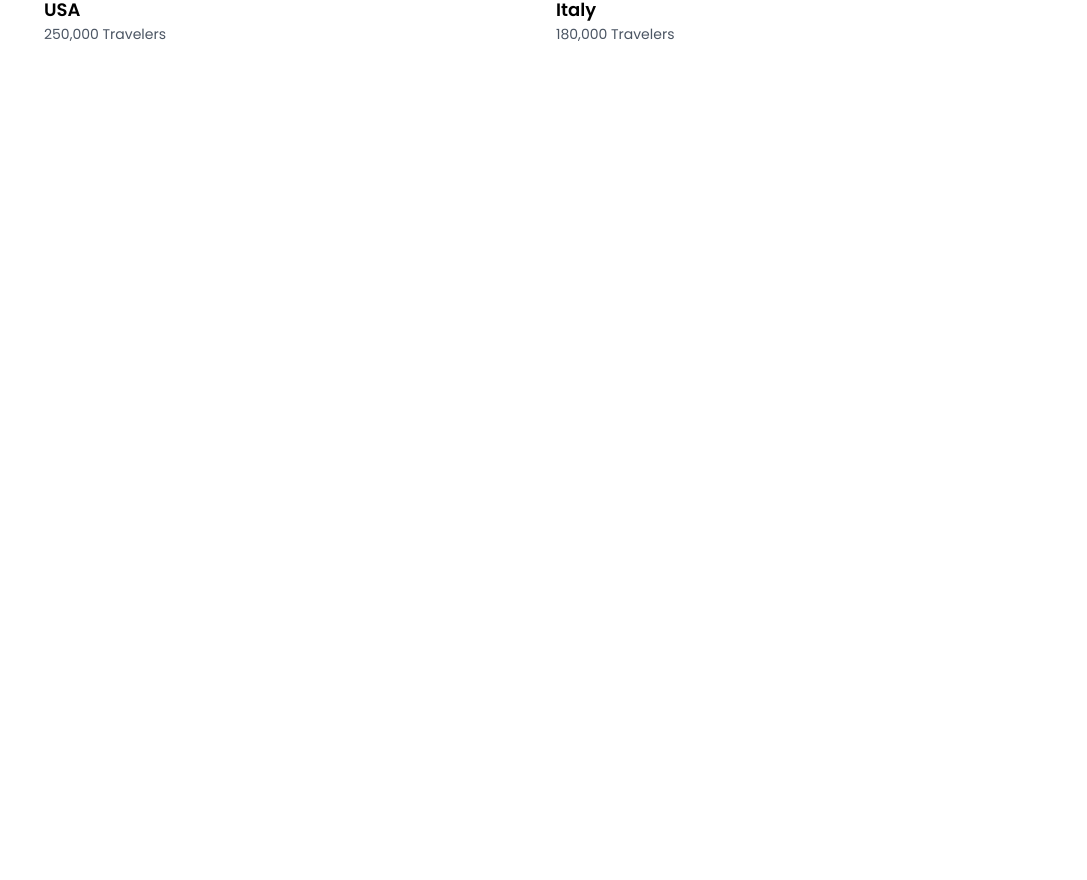
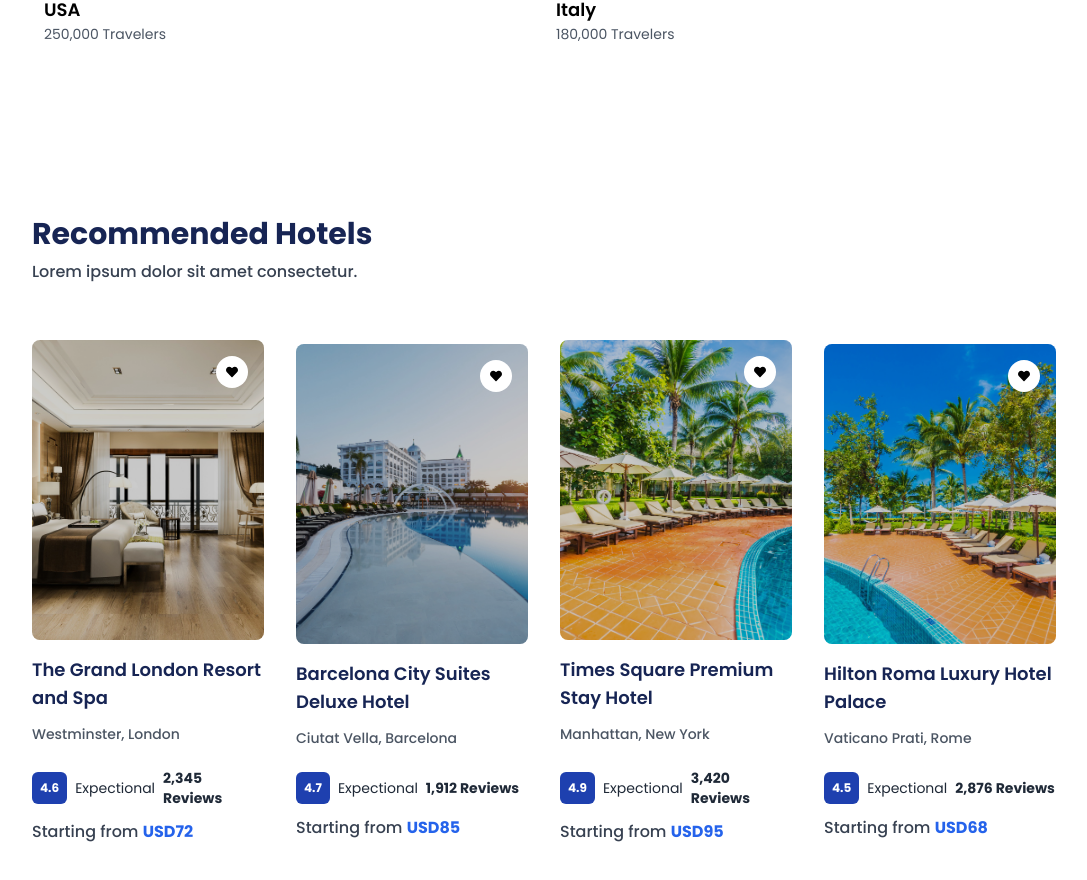
Before and after one commit to programer1983/next.js-travel-slidernpm-sliderswipper-scrollanimation, a Next.js app: page / in a window 1280 px wide. Shown: the part 1436-2316 px from the top of the page, without its empty margins (96-1183 px from the left). Before the commit the page ends 1572 px from the top, so only its background shows below. Built offline with nearby package versions, Linux system fonts and the light colour scheme.

Commit message:
create hotel section wich  hotelcard  component

```diff
--- a/components/Helper/SearchBox.tsx
+++ b/components/Helper/SearchBox.tsx
@@ -4,8 +4,7 @@
 
 const SearchBox = () => {
   return (
-    <div className='bg-white rounded-lg p-8 grid grid-cols-1 md:grid-cols-2 lg:grid-cols-3
-      xl:grid-cols-4 items-center justify-center gap-8 mt-4 sm:mt-12 w-[90%] sm:w-[80%]'>
+    <div className='bg-white rounded-lg p-8 grid grid-cols-1 md:grid-cols-2 lg:grid-cols-3 xl:grid-cols-4 items-center justify-center gap-8 mt-4 sm:mt-12 w-[90%] sm:w-[80%]'>
      <div className='flex items-center space-x-6'>
         <FaMap className='w-6 h-6 text-blue-600'/>
         <div>
--- a/components/Hero/Hero.tsx
+++ b/components/Hero/Hero.tsx
@@ -16,24 +16,17 @@
            preload='metadata'
            className='w-full h-full object-cover'>
         </video>
-        <div className='absolute z-[100] w-full h-full top-[50%] left-[50%]
-          translate-x-[-50%] translate-y-[-50%]'>
+        <div className='absolute z-[100] w-full h-full top-[50%] left-[50%] translate-x-[-50%] translate-y-[-50%]'>
           <div className='flex items-center justify-center flex-col w-full h-full'>
              <div>
-                <h1 className='text-[25px] md:text-[36px] lg:text-[45px] mb-4 md:mb-0
-                  text-center tracking-[0.7rem] text-white uppercase font-bold'>
+                <h1 className='text-[25px] md:text-[36px] lg:text-[45px] mb-4 md:mb-0 text-center tracking-[0.7rem] text-white uppercase font-bold'>
                     Lets enjoy the nature
                 </h1>
                 <p className='md:text-base text-center text-lg text-white font-normal [word-spacing:5px]'>Get the best prices on 2,000+ properties, worldwide</p>
              </div>
              <SearchBox />
-             <Link href='#' className='rounded px-14 md:px-28 -mt-4 py-2.5 overflow-hidden
-              group bg-rose-600 relative hover:bg-gradient-to-r hover:from-red-500
-              hover:to-red-400 text-white hover:ring-2 hover:ring-offset-2
-              hover:ring-red-400 transition-all ease-out duration-300'>
-               <span className='absolute right-0 w-8 h-32 -mt-12 transition-all
-               duration-1000 transform translate-x-12 bg-white opacity-10
-               rotate-12 group-hover:-translate-x-40 ease'></span>
+             <Link href='#' className='rounded px-14 md:px-28 -mt-4 py-2.5 overflow-hidden group bg-rose-600 relative hover:bg-gradient-to-r hover:from-red-500 hover:to-red-400 text-white hover:ring-2 hover:ring-offset-2 hover:ring-red-400 transition-all ease-out duration-300'>
+               <span className='absolute right-0 w-8 h-32 -mt-12 transition-all duration-1000 transform translate-x-12 bg-white opacity-10rotate-12 group-hover:-translate-x-40 ease'></span>
                <span className='relative font-bold'>Search</span>
              </Link>
           </div>
--- a/components/Home/Home.tsx
+++ b/components/Home/Home.tsx
@@ -1,6 +1,7 @@
 import React from 'react'
 import Hero from '../Hero/Hero'
 import Destination from '../Destination/Destination'
+import Hotel from '../Hotel/Hotel'
 
 
 const Home = () => {
@@ -8,6 +9,7 @@
     <div className='overflow-hidden'>
       <Hero />
       <Destination />
+      <Hotel />
     </div>
   )
 }
--- /dev/null
+++ b/components/Hotel/Hotel.tsx
@@ -0,0 +1,23 @@
+import React from 'react'
+import SectionHeading from '../Helper/SectionHeading'
+import { hotelsData } from '@/data/data'
+import HotelCard from './HotelCard'
+
+const Hotel = () => {
+  return (
+    <div className='pb-20 lg:pt-20'>
+       <SectionHeading heading='Recommended Hotels'/>
+       <div className='w-[80%]  mx-auto grid grid-cols-1 md:grid-cols-2 lg:grid-cols-3 xl:grid-cols-4 gap-8 items-center mt-14'>
+           {hotelsData.map((data) => {
+              return (
+                <div key={data.id}>
+                   <HotelCard hotel={data}/>
+                </div>
+              )
+           })}
+       </div>
+    </div>
+  )
+}
+
+export default Hotel
--- /dev/null
+++ b/components/Hotel/HotelCard.tsx
@@ -0,0 +1,57 @@
+import Image from 'next/image';
+import React from 'react'
+import { FaHeart } from 'react-icons/fa';
+
+
+type Props = {
+    hotel: {
+        id: number;
+        image: string;
+        name: string;
+        location: string;
+        rating: number;
+        reviews: string;
+        price: string;
+    }
+}
+
+
+const HotelCard = ({hotel}: Props) => {
+  return (
+    <div>
+        <div className='relative h-[300px] w-full rounded-lg cursor-pointer group overflow-hidden'>
+            <div className='absolute top-4 right-4 z-20 w-8 h-8 bg-white rounded-full text-black flex items-center justify-center flex-col'>
+                <FaHeart className='w-3 h-3 '/>
+            </div>
+            <div className='absolute inset-0 bg-black opacity-20 z-10'></div>
+            <Image
+               src={hotel.image}
+               alt={hotel.name}
+               width={500}
+               height={500}
+               className='overflow-hidden h-full w-full transition-all duration-300 object-cover group-hover:scale-110'
+            />
+        </div>
+        <div>
+            <h1 className='mt-4 text-lg font-semibold text-blue-950 hover:text-black transition-all duration-200 cursor-pointer'>
+                {hotel.name}
+            </h1>
+            <p className='text-sm text-gray-600 mt-3 mb-6 font-medium'>
+                {hotel.location}
+            </p>
+            <div className='flex items-center space-x-2'>
+                   <div className='px-2 py-2 bg-blue-800 rounded-md font-bold text-white text-xs'>
+                       {hotel.rating}
+                   </div>
+                   <p className='text-sm text-gray-800'>Expectional</p>
+                   <p className='text-sm font-bold text-gray-800'>{hotel.reviews} Reviews</p>
+            </div>
+            <p className='mt-3 text-gray-700 font-medium'>
+                Starting from <span className='text-blue-600 font-bold'>USD{hotel.price}</span>
+            </p>
+        </div>
+    </div>
+  )
+}
+
+export default HotelCard
```
Also changed, not shown: components/Navbar/Nav.tsx (+2 -5 lines).
